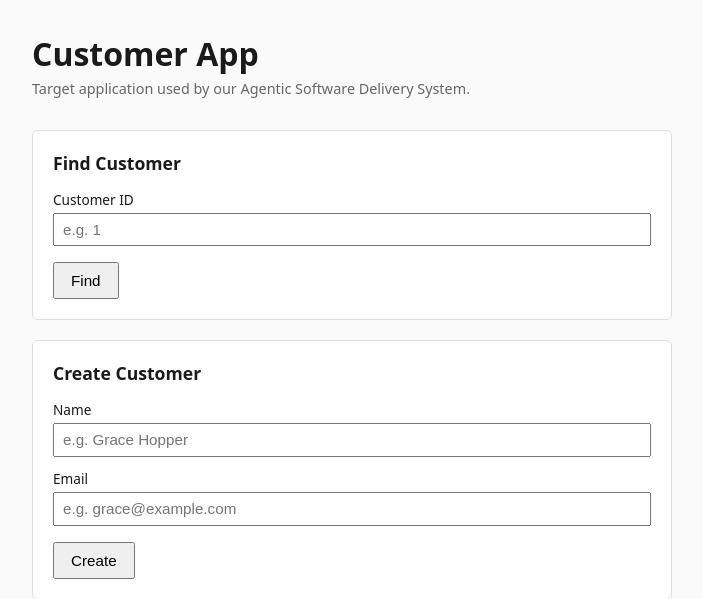
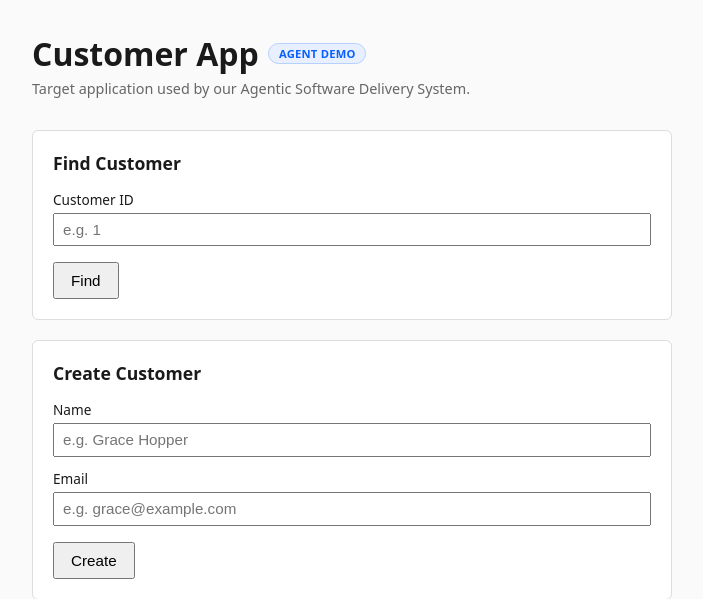
Before and after one commit to karthikdevadoss/agentic-software-delivery, a Spring Boot app: page / in a window 1280 px wide. Shown: the top 599 px of the page, without its empty margins (288-991 px from the left). Run offline with Spring Boot 4, Linux system fonts and the light colour scheme.

Commit message:
Trainer demo: Add a small "Agent Demo" status badge near the page title

```diff
--- a/app/src/main/resources/static/index.html
+++ b/app/src/main/resources/static/index.html
@@ -14,6 +14,22 @@
   }
   h1 {
     margin-bottom: 0.25rem;
+    display: flex;
+    align-items: center;
+    gap: 0.6rem;
+  }
+  .badge {
+    display: inline-block;
+    font-size: 0.7rem;
+    font-weight: 600;
+    letter-spacing: 0.02em;
+    text-transform: uppercase;
+    color: #0b5fff;
+    background: #e8f0ff;
+    border: 1px solid #b6d0ff;
+    border-radius: 999px;
+    padding: 0.15rem 0.6rem;
+    vertical-align: middle;
   }
   .subtitle {
     color: #666;
@@ -94,7 +110,7 @@
 </head>
 <body>
 
-<h1>Customer App</h1>
+<h1>Customer App <span class="badge" id="agent-demo-badge">Agent Demo</span></h1>
 <p class="subtitle">Target application used by our Agentic Software Delivery System.</p>
 
 <section>
```
